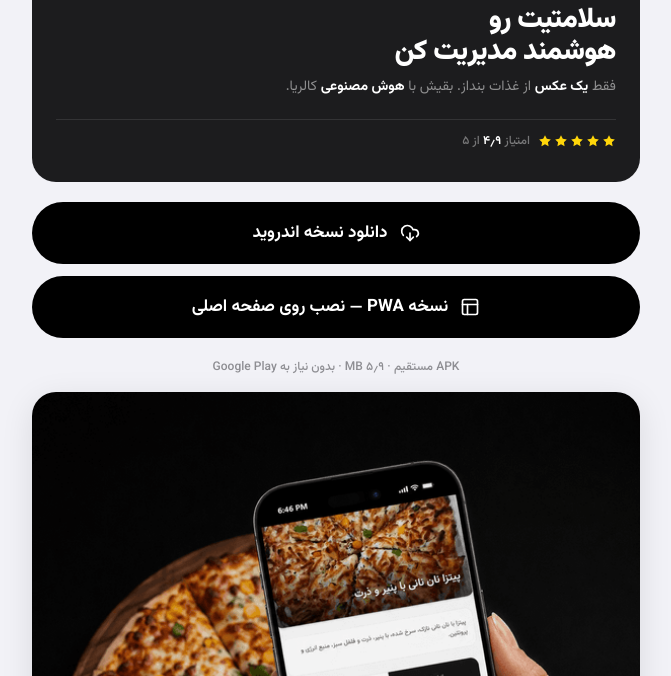
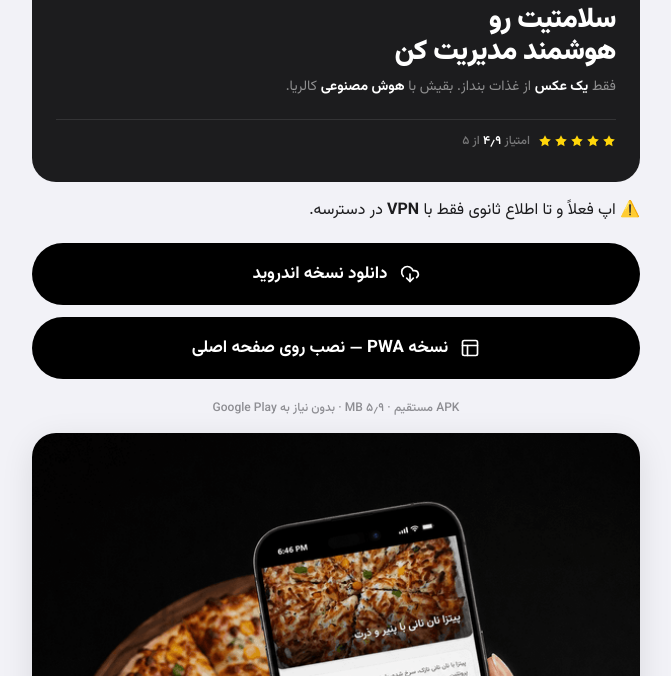
Before and after one commit to sohrabTT/landing, a website: page index.html in a window 1280 px wide. Shown: the part 124-800 px from the top of the page, without its empty margins (304-975 px from the left). Drawn offline with Linux system fonts and the light colour scheme.

Commit message:
add VPN notice above download buttons

```diff
--- a/index.html
+++ b/index.html
@@ -544,6 +544,8 @@
       </div>
     </div>
 
+    <div class="vpn-notice">⚠️ اپ فعلاً و تا اطلاع ثانوی فقط با <strong>VPN</strong> در دسترسه.</div>
+
     <div class="actions">
       <a href="#" id="downloadAndroid" class="btn-action btn-download">
         <svg viewBox="0 0 24 24" fill="none" stroke="currentColor" stroke-width="2" stroke-linecap="round" stroke-linejoin="round"><path d="M4 14.899A7 7 0 1 1 15.71 8h1.79a4.5 4.5 0 0 1 2.5 8.242"/><path d="M12 12v9"/><path d="m8 17 4 4 4-4"/></svg>
```
